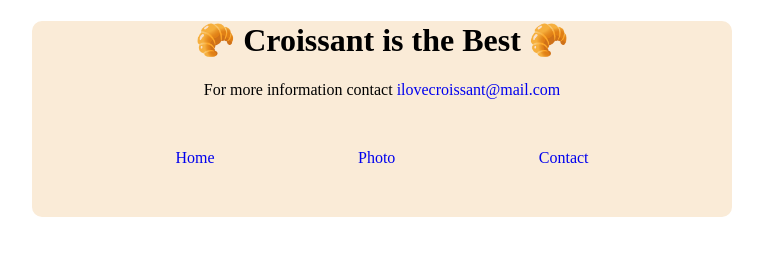
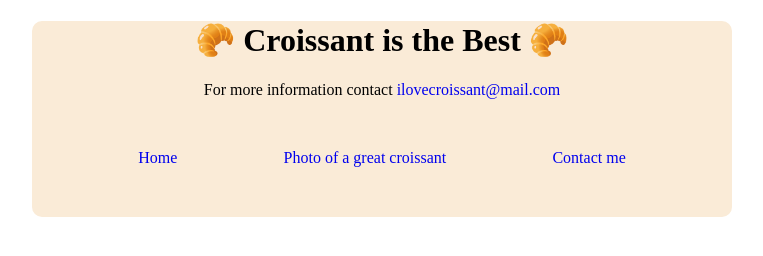
Before and after one commit to deleram/Croissant, a plain HTML site: page contact.html in a window 1280 px wide. Shown: the whole page, without its empty margins (258-1021 px from the left). Drawn offline with Linux system fonts and the light colour scheme.

Commit message:
Seo friendly

```diff
--- a/contact.html
+++ b/contact.html
@@ -4,7 +4,7 @@
     <meta charset="UTF-8" />
     <meta name="viewport" content="width=device-width, initial-scale=1.0" />
     <link rel="stylesheet" href="css/styles.css" />
-    <title>Croissant</title>
+    <title>Contact Me for Croissant</title>
   </head>
   <body>
     <div class="container">
@@ -14,9 +14,9 @@
         <a href="mailto:ilovecroissant@mail.com">ilovecroissant@mail.com </a>
       </p>
       <div class="flex">
-        <a href="/"> Home</a>
-        <a href="photo.html"> Photo</a>
-        <a href="contact.html"> Contact</a>
+        <a href="/">Home</a>
+        <a href="photo.html">Photo of a great croissant</a>
+        <a href="contact.html"> Contact me </a>
       </div>
     </div>
   </body>
```
Also changed, not shown: index.html (+8 -4 lines), photo.html (+5 -4 lines).
